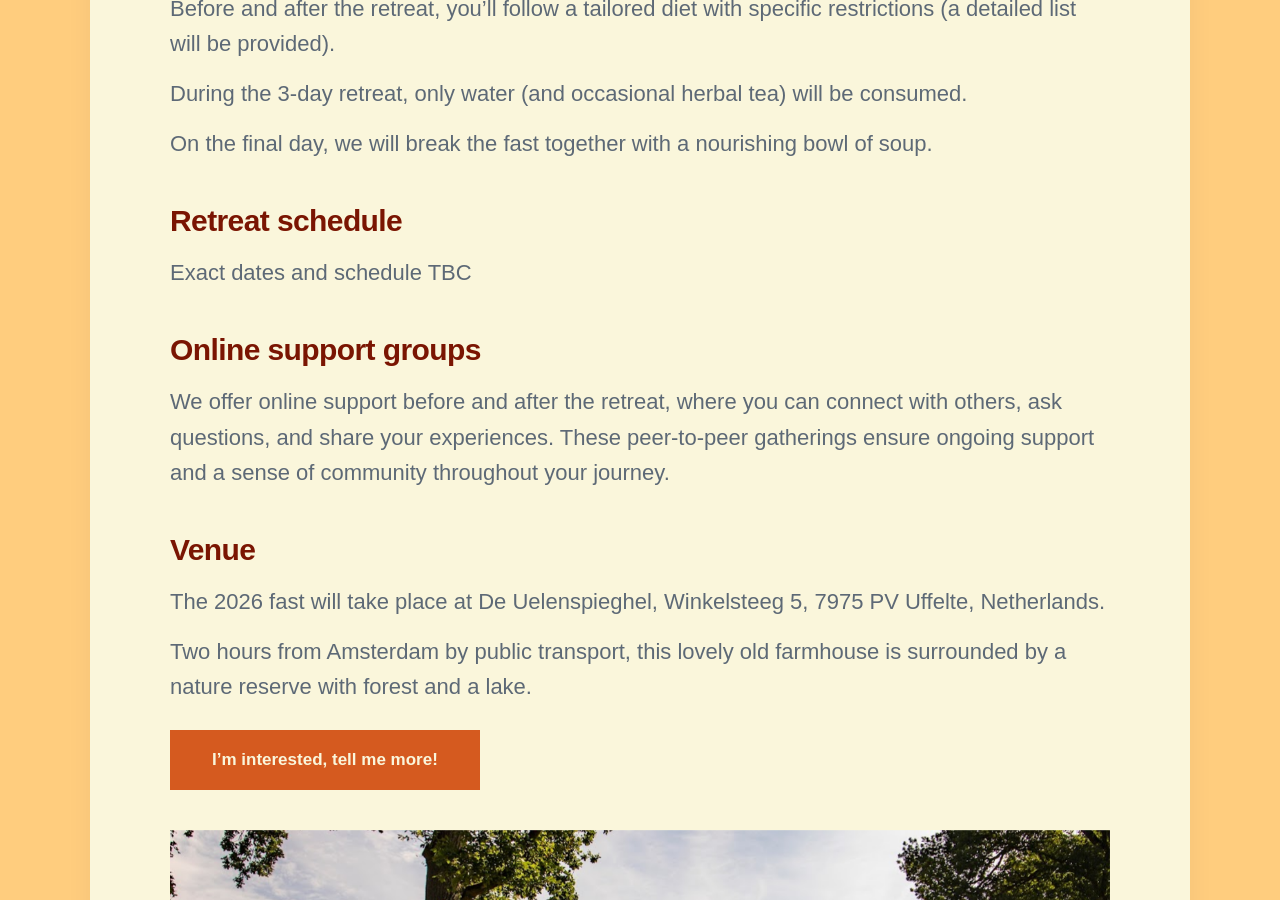
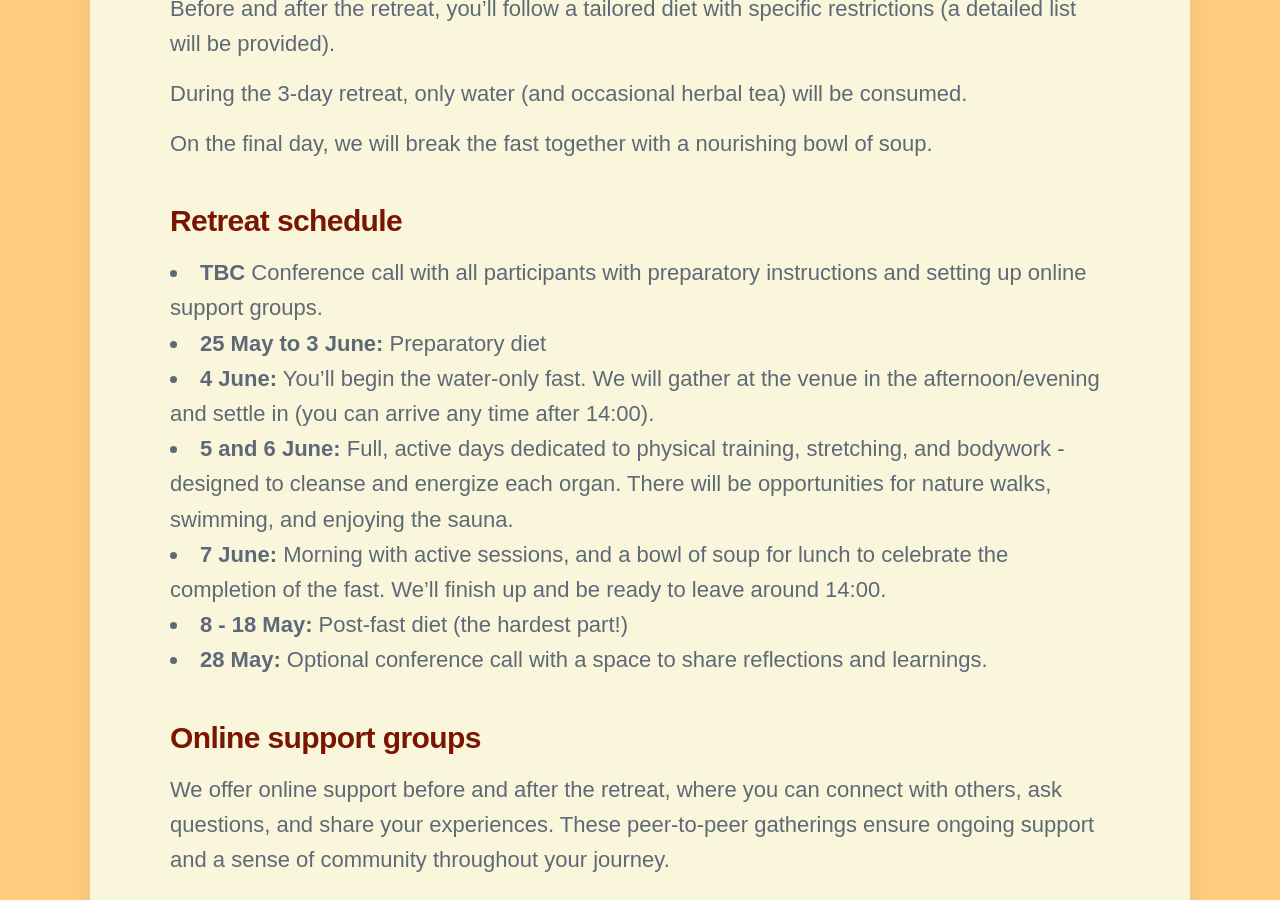
Before and after one commit to threekeytherapy/threekeytherapy.com, a Jekyll site: the page built from _workshops/fast-retreat.md, in a window 1280 px wide and 900 px high, scrolled down 3229 px. Built offline with Jekyll 4.4.1, drawn with Linux system fonts in a browser that asks for light colours; nearby versions of some CDN libraries; some web fonts are replaced; some of the changed text lies outside the part shown.

Commit message:
Updates fast page

```diff
--- a/_workshops/fast-retreat.md
+++ b/_workshops/fast-retreat.md
@@ -1,5 +1,5 @@
 ---
-title: Fasting retreat Spring 2026
+title: Fasting retreat 4 - 7 June 2026
 subtitle: Unique combination of fasting and bodywork developed by Manuvision
 description: Give your body a full reset with an intensive fasting and body therapy retreat, designed to cleanse muscles, organs, emotions and the mind. Led by Steffen Lundgaard, who has been facilitating fast retreats for over 15 years.
 featured_image: /images/mv-fast.jpg
@@ -71,17 +71,13 @@
 
 ### Retreat schedule
 
-Exact dates and schedule TBC
-
-<!--
-- **3 April:** Conference call with all participants with preparatory instructions and setting up online support groups.
-- **28 April to 7 May:** Preparatory diet
-- **8 May:** You'll begin the water-only fast. We will gather at the venue in the afternoon/evening and settle in (you can arrive any time after 14:00).
-- **9 and 10 May:** Full, active days dedicated to physical training, stretching, and bodywork - designed to cleanse and energize each organ. There will be opportunities for nature walks, swimming, and enjoying the sauna.
-- **11 May:** Morning with active sessions, and a bowl of soup for lunch to celebrate the completion of the fast. We'll finish up and be ready to leave around 14:00.
-- **12 -21 May:** Post-fast diet  (the hardest part!)
+- **TBC** Conference call with all participants with preparatory instructions and setting up online support groups.
+- **25 May to 3 June:** Preparatory diet
+- **4 June:** You'll begin the water-only fast. We will gather at the venue in the afternoon/evening and settle in (you can arrive any time after 14:00).
+- **5 and 6 June:** Full, active days dedicated to physical training, stretching, and bodywork - designed to cleanse and energize each organ. There will be opportunities for nature walks, swimming, and enjoying the sauna.
+- **7 June:** Morning with active sessions, and a bowl of soup for lunch to celebrate the completion of the fast. We'll finish up and be ready to leave around 14:00.
+- **8 - 18 May:** Post-fast diet  (the hardest part!)
 - **28 May:** Optional conference call with a space to share reflections and learnings.
--->
 
 ### Online support groups
 
```
